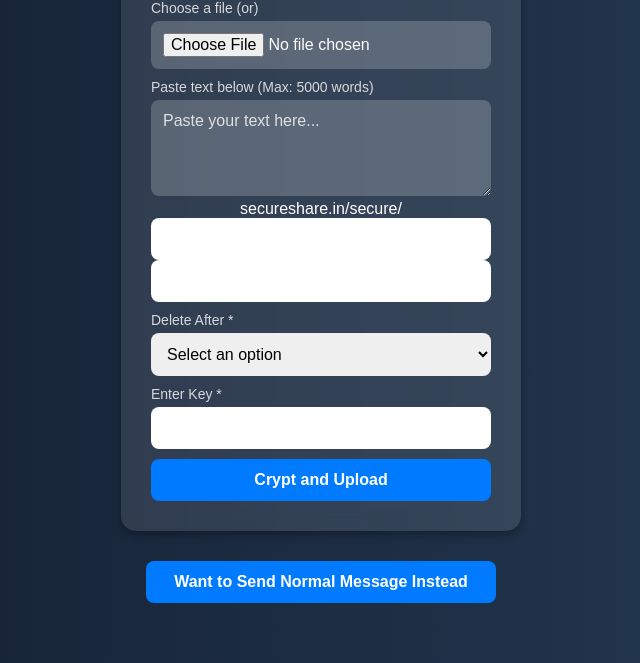
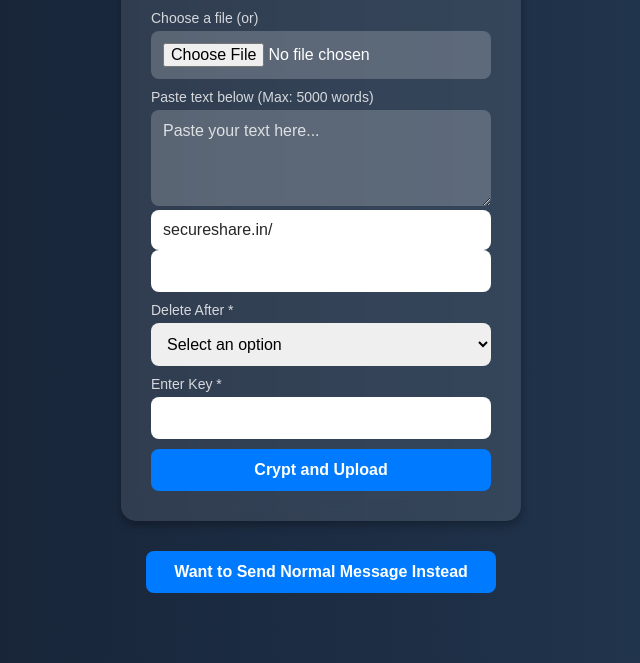
Before and after one commit to dhruvimehta17/file-sharing, a website: page public/signuplogin.html in a window 1280 px wide. Shown: the part 137-800 px from the top of the page, without its empty margins (319-959 px from the left). Drawn offline with Linux system fonts and the light colour scheme.

Commit message:
Some changes

```diff
--- a/public/signuplogin.html
+++ b/public/signuplogin.html
@@ -112,6 +112,39 @@
       color: #fff;
       word-break: break-word;
     }
+
+    .input-wrapper {
+        position: relative;
+        width: 100%;
+    }
+
+    .input-wrapper {
+        position: relative;
+        width: 100%;
+    }
+
+    .input-wrapper .prefix {
+        position: absolute;
+        top: 50%;
+        left: 12px;
+        transform: translateY(-50%);
+        color: rgba(0, 0, 0, 0.85);
+        font-size: 16px;
+        pointer-events: none;
+        font-family: inherit;
+    }
+
+    .input-wrapper input {
+        padding-left: 123px;
+        height: 40px;
+        font-size: 16px;
+        width: 100%;
+        box-sizing: border-box;
+        border-radius: 8px;
+        border: none;
+        outline: none;
+    }
+
   </style>
 </head>
 <body>
@@ -128,7 +161,7 @@
       <span class="error" id="wordLimitError">Text exceeds 5000 words limit!</span>
 
       <div class="input-wrapper">
-        <span class="prefix">secureshare.in/secure/</span>
+        <span class="prefix">secureshare.in/</span>
         <input type="text" id="customLink" placeholder="Enter custom link" required>
       </div>
       <input type="text" id="customLink" placeholder="Enter custom link" required>
```
